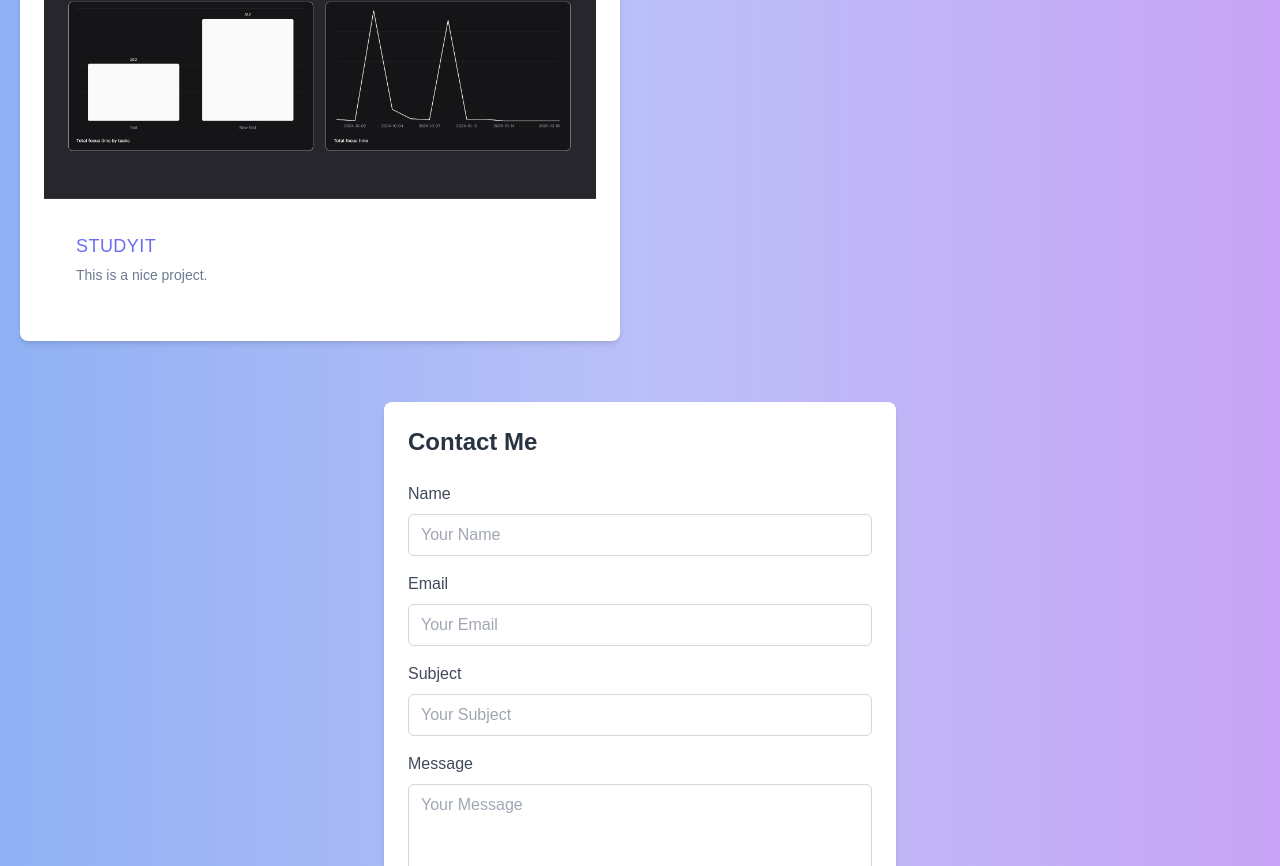
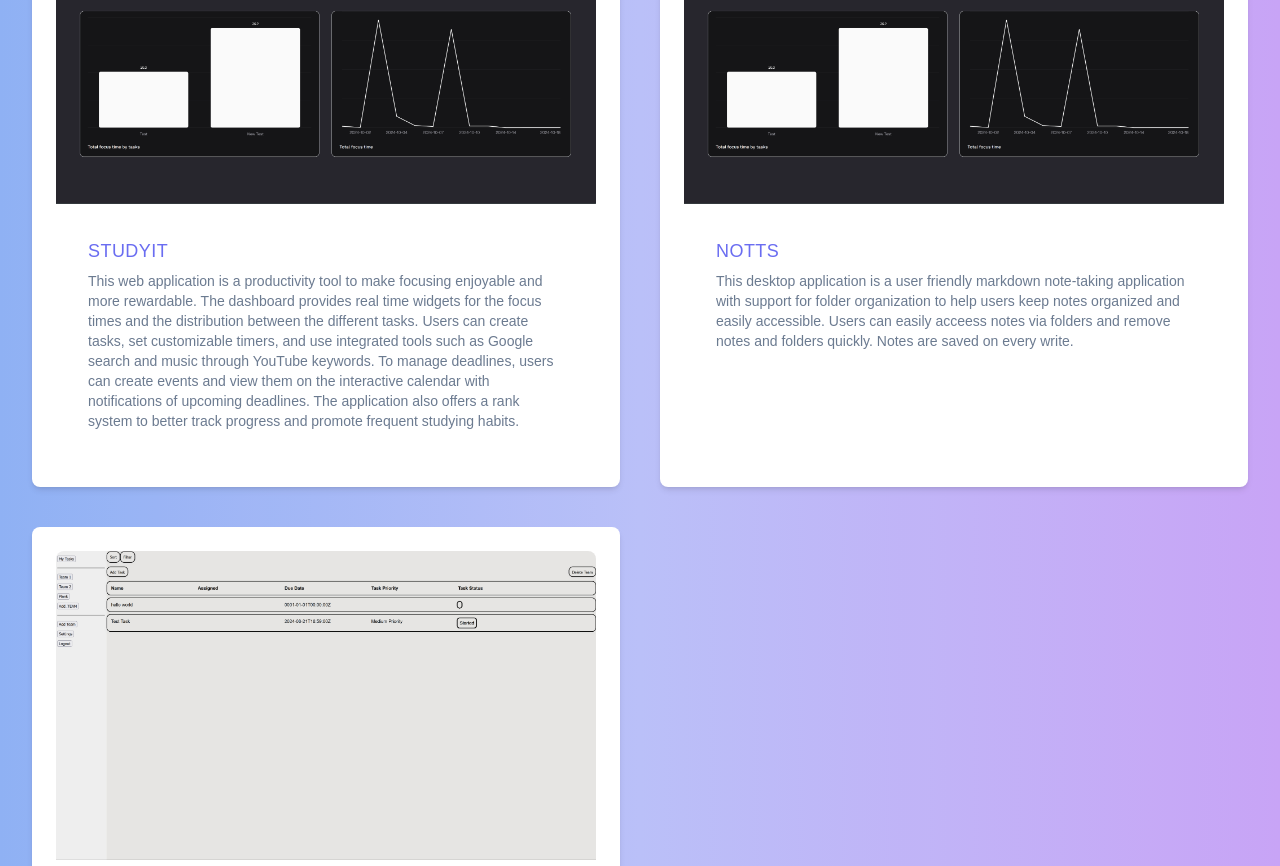
Before and after one commit to Aeonoi/Aeonoi.github.io, a Next.js app: page / in a window 1280 px wide. Shown: the part 1654-2520 px from the top of the page. Built offline with nearby package versions, Linux system fonts and the light colour scheme.

Commit message:
feat(projects): add more projects
Change image for notts

```diff
--- a/components/projects.tsx
+++ b/components/projects.tsx
@@ -4,13 +4,34 @@ import ProjectCard from "./project-card";
 const Projects: React.FC = () => {
   return (
     <main id="projects">
-      <Background styles="h-[70vh]">
-        <div className="grid grid-cols-1 xl:grid-cols-2 justify-items-center items-center gap-10 gap-y-20 p-5">
+      <Background styles="h-full">
+        <div className="grid grid-cols-1 xl:grid-cols-2 justify-items-center items-center gap-10 p-8">
           <ProjectCard
             link="https://github.com/Aeonoi/studyit"
-            description="This is a nice project."
+            description="This web application is a productivity tool to make focusing enjoyable and more rewardable.
+            The dashboard provides real time widgets for the focus times and the distribution between the different tasks.
+            Users can create tasks, set customizable timers, and use integrated tools such as Google search and music through YouTube keywords.
+            To manage deadlines, users can create events and view them on the interactive calendar with notifications of upcoming deadlines.
+            The application also offers a rank system to better track progress and promote frequent studying habits."
             title="StudyIt"
             image="studyit.png"
+          />
+          <ProjectCard
+            link="https://github.com/Aeonoi/notts"
+            description="This desktop application is a user friendly markdown note-taking application with support for folder organization to
+            help users keep notes organized and easily accessible. Users can easily acceess notes via folders and remove notes and folders quickly.
+            Notes are saved on every write."
+            title="Notts"
+            image="studyit.png"
+          />
+          <ProjectCard
+            link="https://github.com/wrighs6/leanto"
+            description="leanto is a simple task management application designed to simplify the process of being on multiple teams.
+            It is common to be a part of multiple different projects.
+            leanto aims to provide an interface to display the tasks from each projects while also providing an interface to interact with additional project specific data and controls.
+            This application is aimed towards students and professionals alike."
+            title="leanto"
+            image="leanto.png"
           />
         </div>
       </Background>
```
